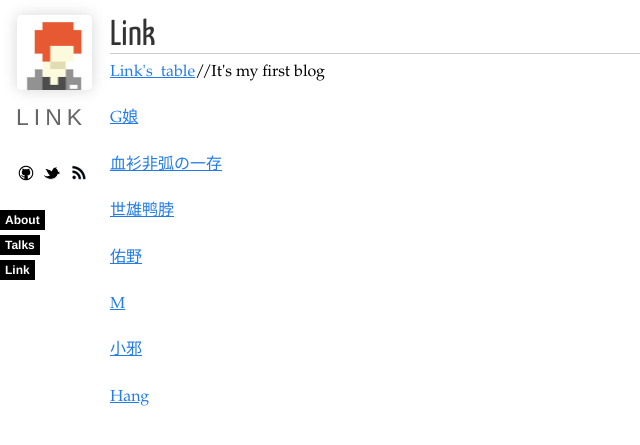
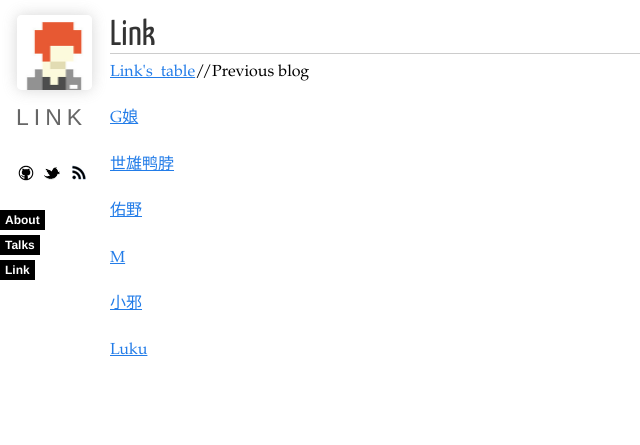
Before and after one commit to aioplkj/aioplkj.github.com, a Jekyll site: the page built from link.html, in a window 1280 px wide. Shown: the top 445 px of the page, without its empty margins (0-640 px from the left). Built offline with Jekyll 4.4.1, drawn with Linux system fonts in a browser that asks for light colours; nearby versions of some CDN libraries; Markdown is read by kramdown in place of the engine named in the settings; comment, search, counter and statistics services are not loaded.

Commit message:
update links

```diff
--- a/link.html
+++ b/link.html
@@ -8,11 +8,9 @@ title: "Link"
 
     <h1>Link</h1>
 
-	<p><a href="http://lixinyu.blogbus.com">Link's_table</a>//It's my first blog</p>
+	<p><a href="http://lixinyu.blogbus.com">Link's_table</a>//Previous blog</p>
 
 	<p><a href="http://girasolia.weebly.com">G娘</a></p>
-
-	<p><a href="http://www.kelu.us">血衫非弧の一存</a></p>
 
 	<p><a href="http://lelelelele.wpoak.com">世雄鸭脖</a></p>
 
@@ -22,6 +20,6 @@ title: "Link"
 
 	<p><a href="http://www.rainmoe.com">小邪</a></p>
 
-	<p><a href="http://teidihen.com">Hang</a></p>
+  <p><a href="http://luku.me">Luku</a></p>
   </div>
 </div>
```
